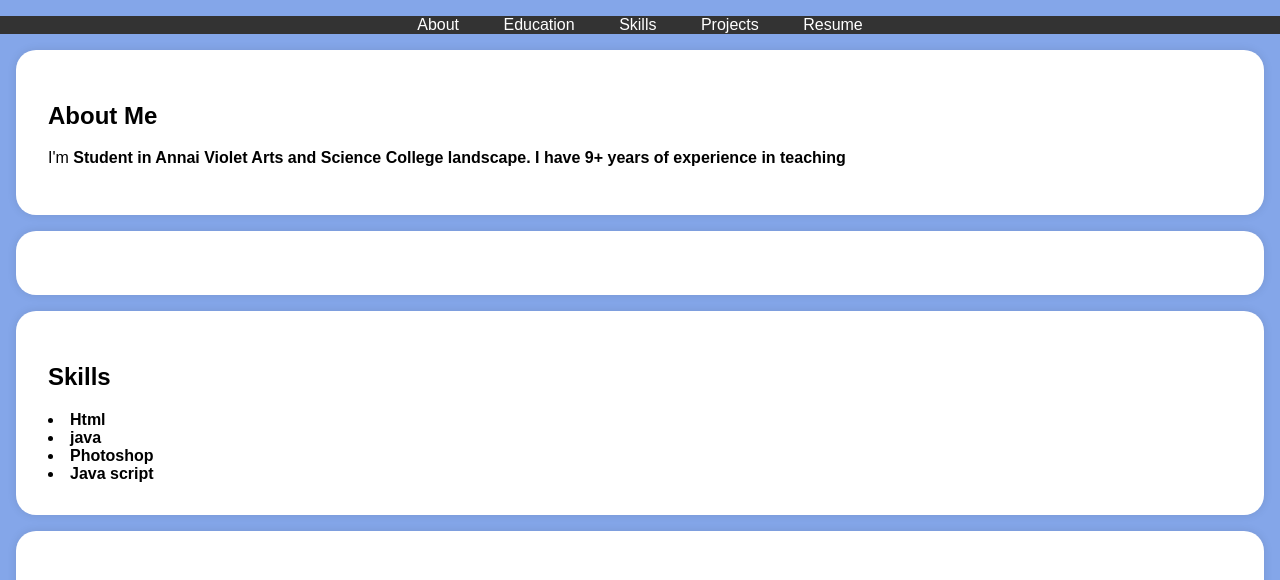
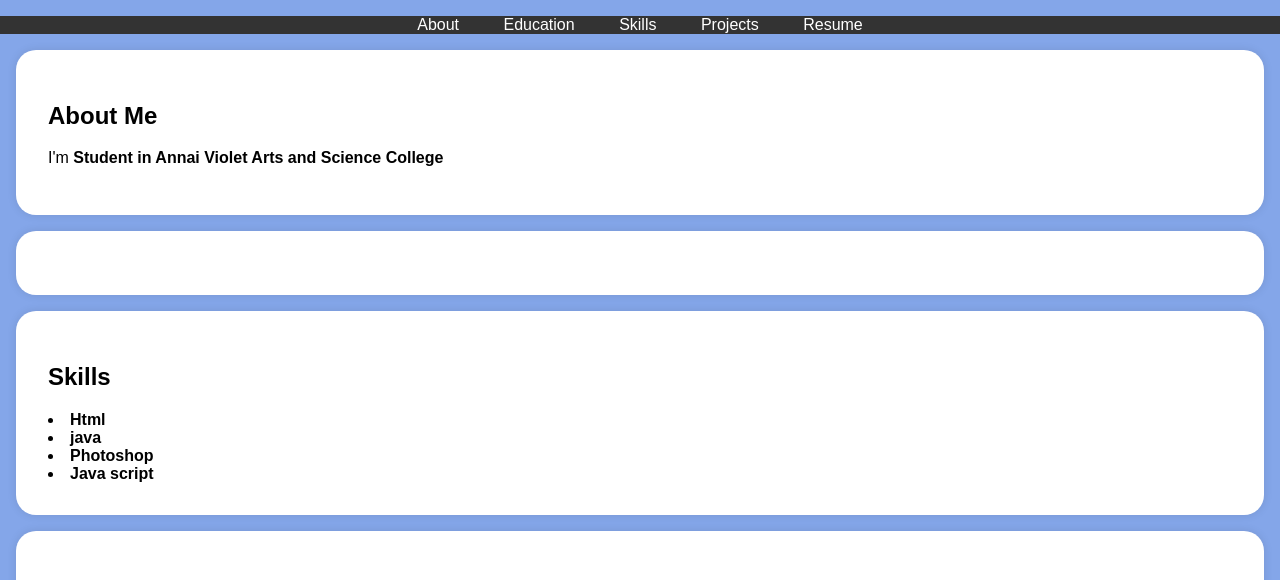
Before and after one commit to Kishore-1307/kishore, a plain HTML site: page index.html in a window 1280 px wide. Shown: the part 197-777 px from the top of the page. Drawn offline with Linux system fonts and the light colour scheme.

Commit message:
Update index.html

```diff
--- a/index.html
+++ b/index.html
@@ -115,7 +115,7 @@
     <section id="about">
         <div class="section-content">
             <h2>About Me</h2>
-            <p>I'm  <b> Student in Annai Violet Arts and Science College<a href="https://techtrainer20.github.io/git_con2/" traget="_target"></a> landscape. I have 9+ years of experience in teaching </p>
+            <p>I'm  <b> Student in Annai Violet Arts and Science College<a href="https://techtrainer20.github.io/git_con2/" traget="_target"></a> </p>
         </div>
     </section>
 
```
